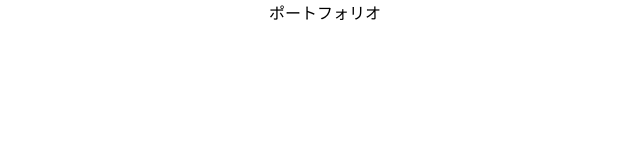
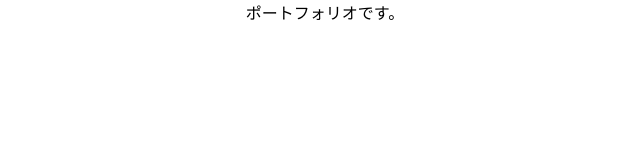
Before and after one commit to s1300012/PortFolio-React, a React (Create React App) app: page / in a window 1280 px wide. Shown: the top 160 px of the page, without its empty margins (315-955 px from the left). Built offline with nearby package versions, Linux system fonts and the light colour scheme.

Commit message:
初回コミットテスト

```diff
--- a/src/App.js
+++ b/src/App.js
@@ -4,7 +4,7 @@ import './App.css';
 function App() {
   return (
     <div className="App">
-      ポートフォリオ
+      ポートフォリオです。
     </div>
   );
 }
```
